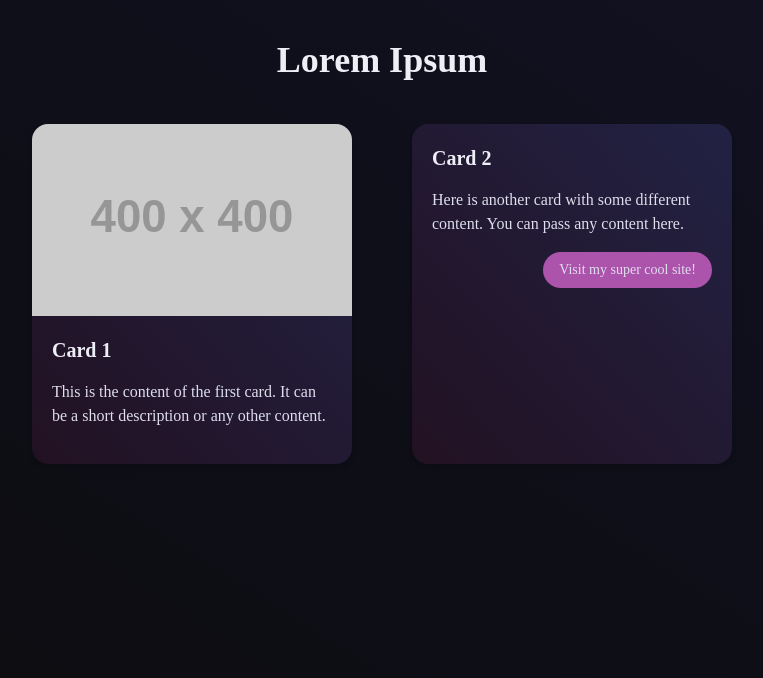
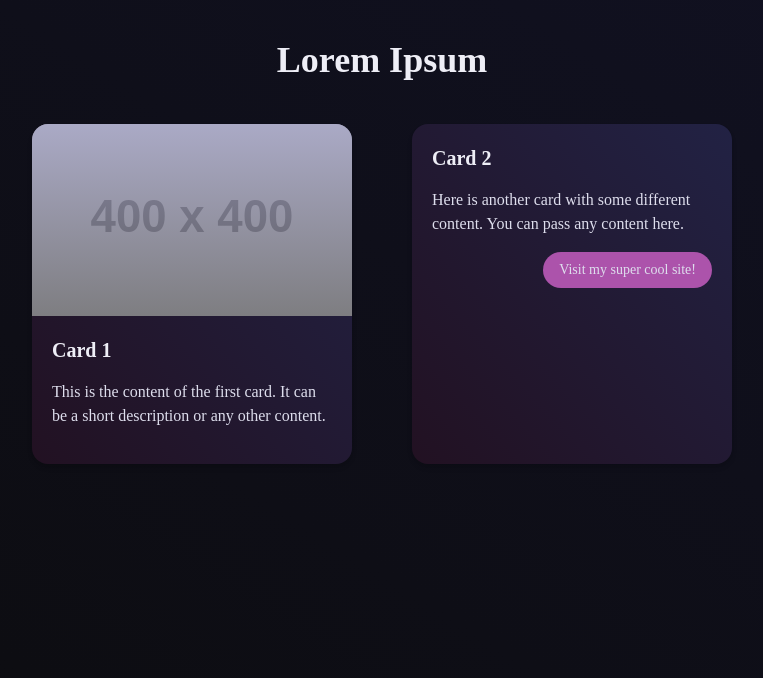
Before and after one commit to DaFrankort/dafrankort.github.io, a React (Create React App) app: page / in a window 1280 px wide. Shown: the top 678 px of the page, without its empty margins (258-1021 px from the left). Built offline with nearby package versions, Linux system fonts and the light colour scheme.

Commit message:
Add gradient to card image

```diff
--- a/src/components/Card.js
+++ b/src/components/Card.js
@@ -2,11 +2,17 @@ import React from "react";
 
 const Card = ({ title, content, image, children }) => {
   return (
-    <div className="bg-background-900 bg-gradient-to-tr from-secondary-900 to-primary-800 rounded-2xl shadow-md overflow-hidden w-80 m-5">
-      {image && <img src={image} alt="Card" className="w-full h-48 object-cover" />}
+    <div className="m-5 overflow-hidden shadow-md bg-background-900 bg-gradient-to-tr from-secondary-900 to-primary-800 rounded-2xl w-80 group">
+      {image && (
+        <div className="relative w-full h-48">
+          <img src={image} alt="Card" className="object-cover w-full h-full" />
+          <div className="absolute inset-0 transition-opacity opacity-40 group-hover:opacity-20 bg-gradient-to-t from-primary-950 to-primary-400" />
+        </div>
+      )}
+
       <div className="p-5 text-left">
-        {title && <h2 className="text-xl font-semibold mb-4">{title}</h2>}
-        <p className="text-base mb-4">{content}</p>
+        {title && <h2 className="mb-4 text-xl font-semibold">{title}</h2>}
+        <p className="mb-4 text-base">{content}</p>
         {children && <div className="text-sm text-right">{children}</div>}
       </div>
     </div>
```
